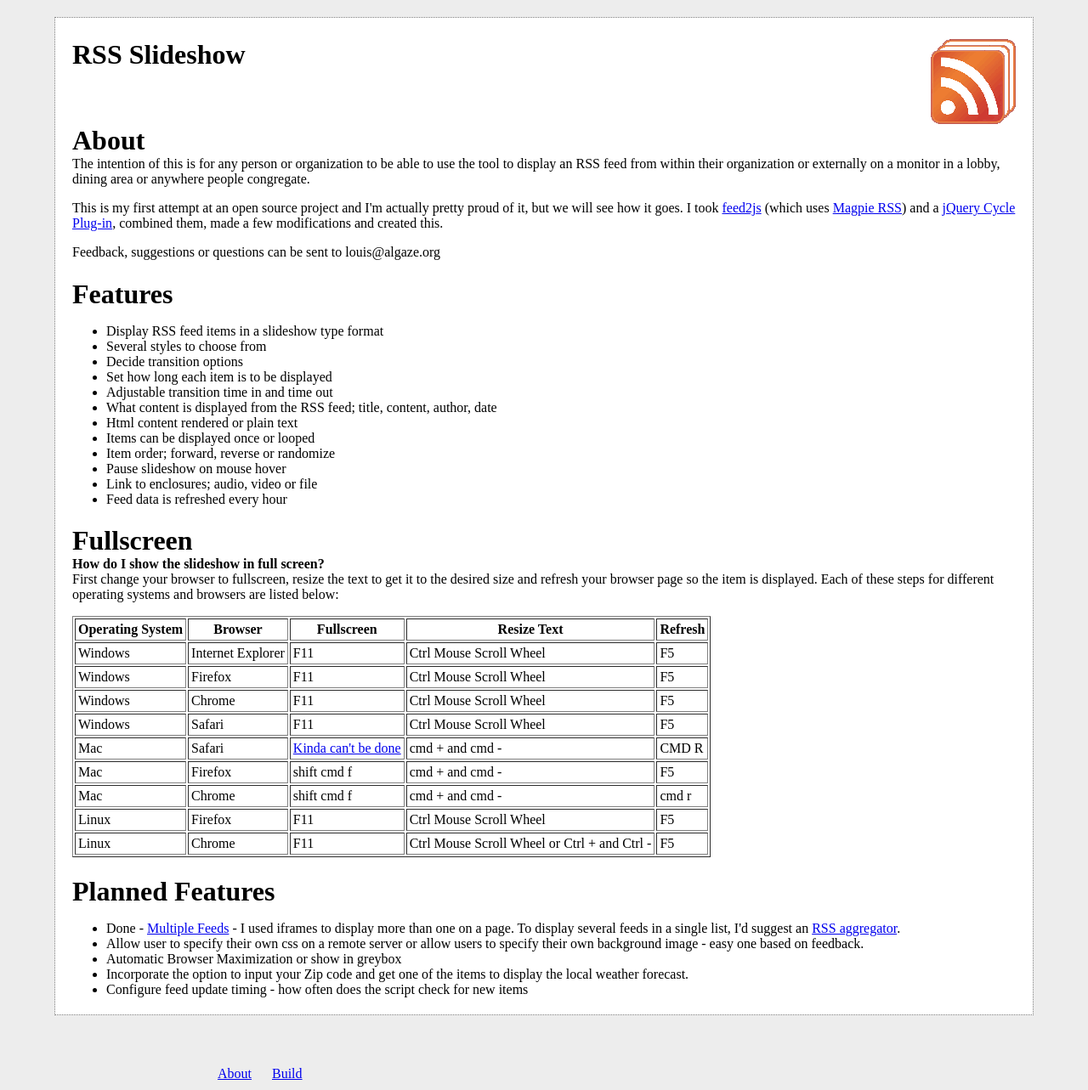
After one commit to ljalg/rss-slideshow, a PHP site: page /about.php in a window 1280 px wide. The commit adds this page. Shown: the whole page at 85% size. Run offline with PHP 8.4, Linux system fonts and the light colour scheme.

Commit message:
Updated for https and for portability

```diff
--- /dev/null
+++ b/about.php
@@ -0,0 +1,82 @@
+<!DOCTYPE html PUBLIC "-//W3C//DTD XHTML 1.0 Transitional//EN" "http://www.w3.org/TR/xhtml1/DTD/xhtml1-transitional.dtd">
+
+<html>
+<head>
+	<title>About building an RSS Slideshow</title>
+	<META NAME="keywords" CONTENT="digital signage, rss, slideshow, display, feed, open source, free">
+	<META NAME="description" CONTENT="Open source tool which displays RSS feed items in a slideshow fashion">
+	<META HTTP-EQUIV="Content-Language" CONTENT="en-GB">
+
+	<link rel="stylesheet" href="style/build.css" media="all" />
+
+</head>
+<body>
+<div id="content">
+<?php
+include_once('header.php');
+?>
+
+<a name="about"><h1>About</h1></a>
+<p>The intention of this is for any person or organization to be able to use the tool to display an RSS feed from within their organization or
+externally on a monitor in a lobby, dining area or anywhere people congregate.</p>
+
+<p>This is my first attempt at an open source project and I'm actually pretty proud of it, but we will see how it goes.
+I took <a href="http://feed2js.org/" target="_blank">feed2js</a> (which uses <a href="http://magpierss.sourceforge.net/" target="_blank">Magpie RSS</a>)
+and a <a href="http://malsup.com/jquery/cycle/" target="_blank">jQuery Cycle Plug-in</a>,
+combined them, made a few modifications and created this.</p>
+
+<p>Feedback, suggestions or questions can be sent to <span class="reverse">gro.ezagla@siuol</span>
+
+
+<a name="features"><h1>Features</h1></a>
+		<ul>
+		<li>Display RSS feed items in a slideshow type format</li>
+		<li>Several styles to choose from</li>
+		<li>Decide transition options</li>
+		<li>Set how long each item is to be displayed</li>
+		<li>Adjustable transition time in and time out</li>
+		<li>What content is displayed from the RSS feed; title, content, author, date</li>
+		<li>Html content rendered or plain text</li>
+		<li>Items can be displayed once or looped</li>
+		<li>Item order; forward, reverse or randomize</li>
+		<li>Pause slideshow on mouse hover</li>
+		<li>Link to enclosures; audio, video or file</li>
+		<li>Feed data is refreshed every hour</li>
+		</ul>
+
+<a name="fullscreen"><h1>Fullscreen</h1></a>
+<strong>How do I show the slideshow in full screen?</strong>
+<p>First change your browser to fullscreen, resize the text to get it to the desired size and refresh your browser page so the item is displayed.
+Each of these steps for different operating systems and browsers are listed below:
+<table border="1px" cellpadding="3px">
+<tr><th>Operating System</th><th>Browser</th><th>Fullscreen</th><th>Resize Text</th><th>Refresh</th></tr>
+<tr><td>Windows</td><td>Internet Explorer</td><td>F11</td><td>Ctrl Mouse Scroll Wheel</td><td>F5</td></tr>
+<tr><td>Windows</td><td>Firefox</td><td>F11</td><td>Ctrl Mouse Scroll Wheel</td><td>F5</td></tr>
+<tr><td>Windows</td><td>Chrome</td><td>F11</td><td>Ctrl Mouse Scroll Wheel</td><td>F5</td></tr>
+<tr><td>Windows</td><td>Safari</td><td>F11</td><td>Ctrl Mouse Scroll Wheel</td><td>F5</td></tr>
+<tr><td>Mac</td><td>Safari</td><td><a href="https://discussions.apple.com/message/11654389#11654389" target="_blank">Kinda can't be done</a></td><td>cmd + and cmd -</td><td>CMD R</td></tr>
+<tr><td>Mac</td><td>Firefox</td><td>shift cmd f</td><td>cmd + and cmd -</td><td>F5</td></tr>
+<tr><td>Mac</td><td>Chrome</td><td>shift cmd f</td><td>cmd + and cmd -</td><td>cmd r</td></tr>
+<tr><td>Linux</td><td>Firefox</td><td>F11</td><td>Ctrl Mouse Scroll Wheel</td><td>F5</td></tr>
+<tr><td>Linux</td><td>Chrome</td><td>F11</td><td>Ctrl Mouse Scroll Wheel or Ctrl + and Ctrl -</td><td>F5</td></tr>
+</table>
+</p>
+
+
+<a name="planned"><h1>Planned Features</h1></a>
+
+<ul>
+		<li>Done - <a href="frames_vertical.html">Multiple Feeds</a> - I used iframes to display more than one on a page. To display several feeds in a single list, I'd suggest an <a href="http://en.wikipedia.org/wiki/News_aggregator" target="_blank">RSS aggregator</a>.</li>
+		<li>Allow user to specify their own css on a remote server or allow users to specify their own background image - easy one based on feedback.</li>
+		<li>Automatic Browser Maximization or show in greybox</li>
+		<li>Incorporate the option to input your Zip code and get one of the items to display the local weather forecast.</li>
+		<li>Configure feed update timing - how often does the script check for new items</li>
+		</ul>
+
+</div>
+
+<?php
+include_once('footer.php');
+?>
+</body>
+</html>
--- a/index.php
+++ b/index.php
@@ -45,7 +45,7 @@ include_once('defaults.php');
 include_once('header.php');
 ?>
 <p class="instructions">Make your selections below and select the "Slideshow" button to start your slideshow.
-Check out this <a href="display.php?src=<?php echo($_SERVER['HTTP_REFERER']); ?>/example_feed.rss&css=white&fx=fade&Slideshow=Slideshow&chan=y&num=0&desc=1&to=4000&si=1000&so=1000&tz=feed&targ=n&html=y&utf=y" target="_blank">Example</a> to test it out.</p>
+Check out this <a href="display.php?src=http://algaze.org/ide/workspace/rssslideshow/example_feed.rss&css=white&fx=fade&Slideshow=Slideshow&chan=y&num=0&desc=1&to=4000&si=1000&so=1000&tz=feed&targ=n&html=y&utf=y" target="_blank">Example</a> to test it out.</p>
 
 <form method="get" action="display.php"  name="builder" onSubmit="return check_it();return false;">
 
```
Also changed, not shown: display.php (+6 -5 lines), 1 other file. Lines whose indentation alone changed are shown as unchanged.
